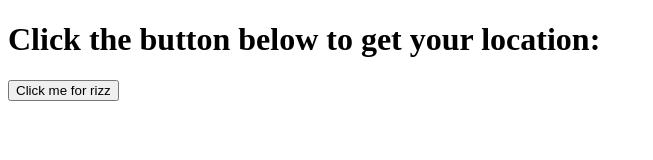
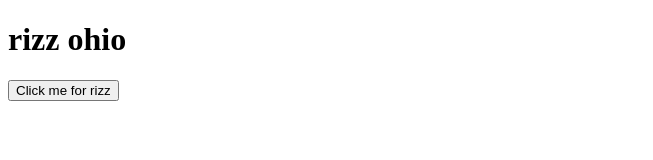
Before and after one commit to hatkid4/troll-again, a plain HTML site: page index.html in a window 1280 px wide. Shown: the whole page, without its empty margins (0-653 px from the left). Drawn offline with Linux system fonts and the light colour scheme.

Commit message:
Update index.html

```diff
--- a/index.html
+++ b/index.html
@@ -33,7 +33,7 @@ function showPosition(position) {
 </head>
 <body>
 
-<h1>Click the button below to get your location:</h1>
+<h1>rizz ohio</h1>
 <button id="clickMe">Click me for rizz</button>
 
 <div id="locationInfo"></div>
```
